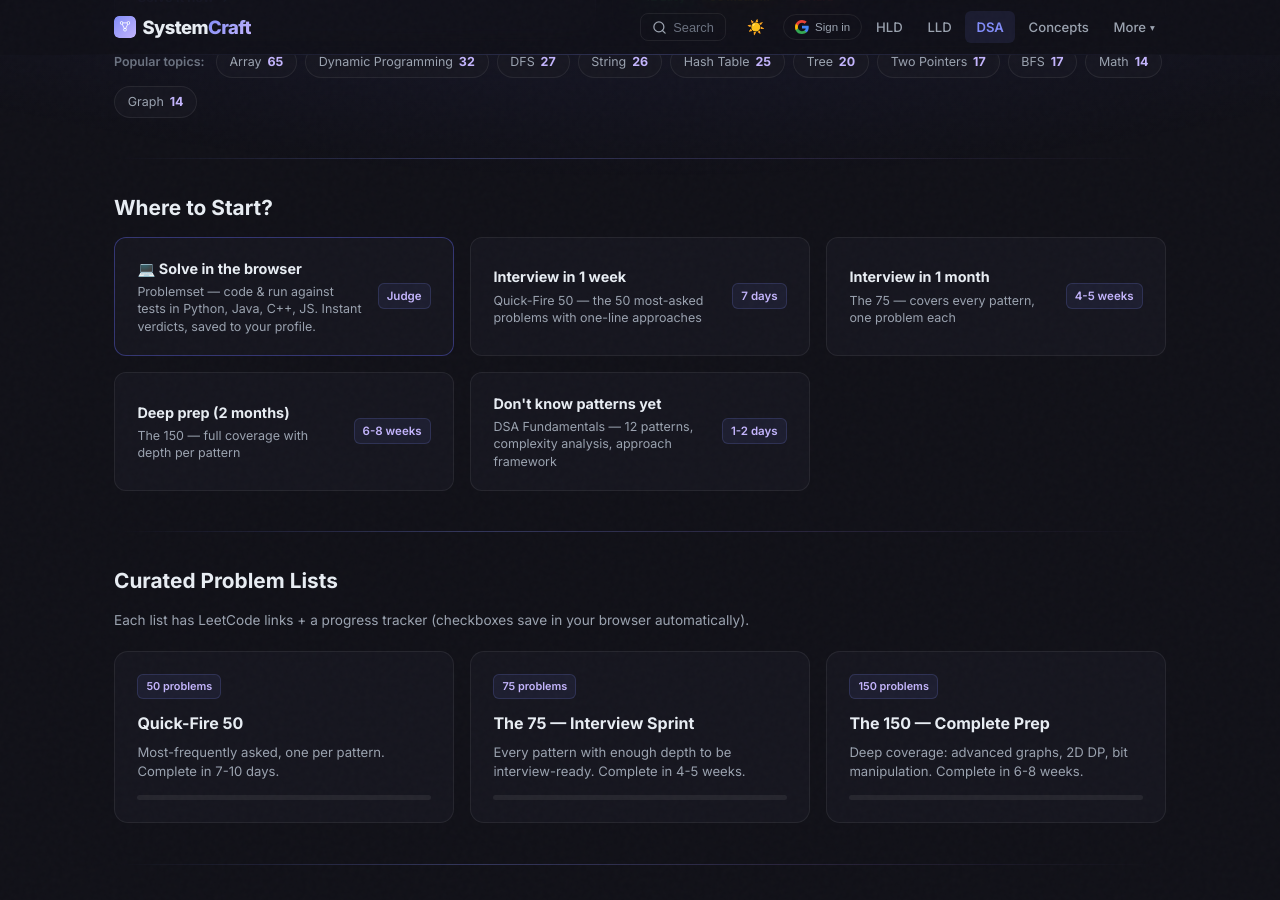
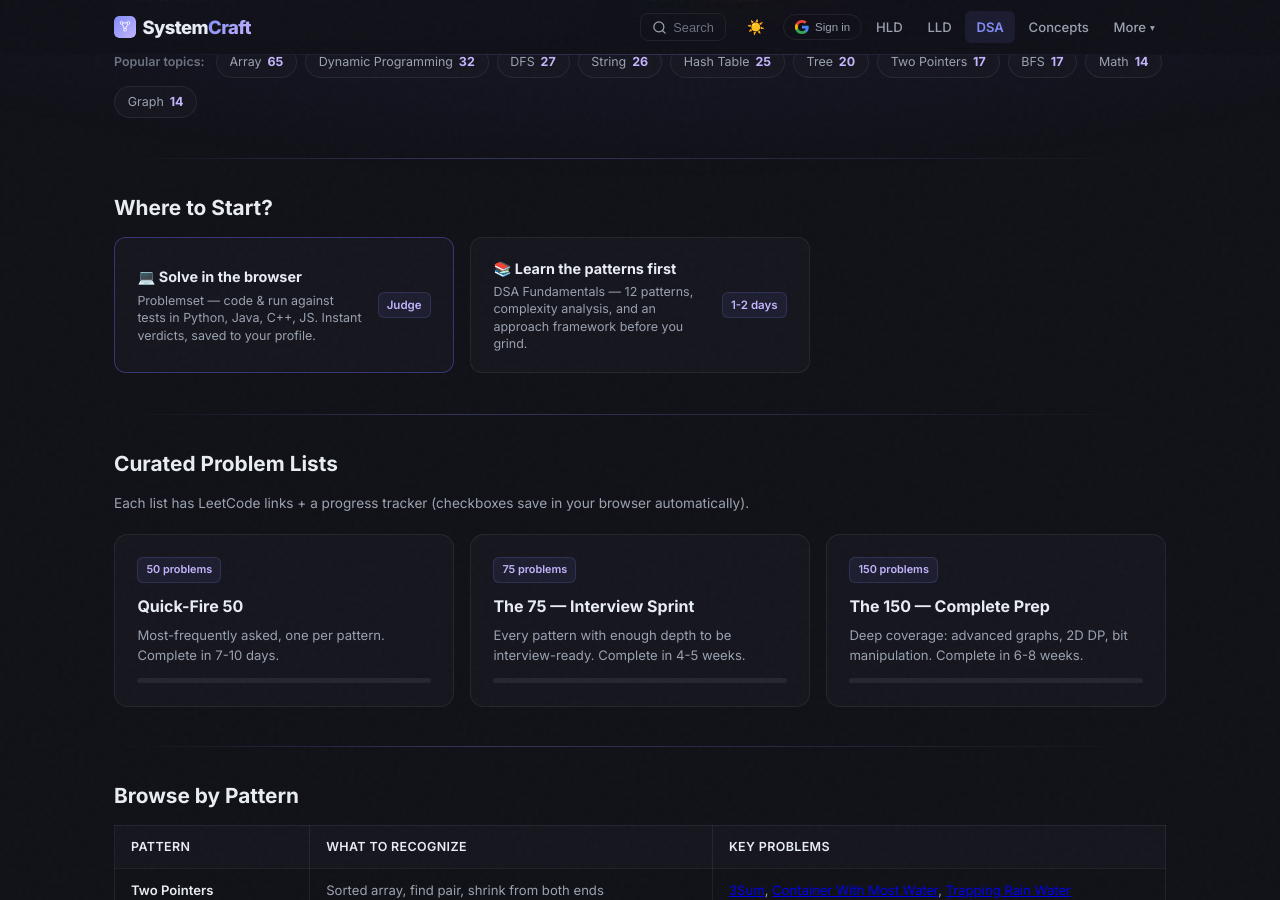
Before and after one commit to iluzn/HLD-Designs, a Jekyll site: the page built from pages/dsa.html, in a window 1280 px wide and 900 px high, scrolled down 634 px. Built offline with Jekyll 4.4.1, drawn with Linux system fonts in a browser that asks for light colours; comment, search, counter and statistics services are not loaded.

Commit message:
fix(dsa): Remove duplicated curated lists from Where to Start
Quick-Fire 50, The 75, and The 150 appeared both in Where to Start and
Curated Problem Lists. Keep them only in Curated Problem Lists (which has
timelines and progress bars) and reduce Where to Start to the two
distinct entry points: solve in the browser vs learn patterns first.

```diff
--- a/pages/dsa.html
+++ b/pages/dsa.html
@@ -94,31 +94,10 @@ permalink: /dsa/
             </div>
             <div class="start-card-time">Judge</div>
         </a>
-        <a class="start-card" href="/cheatsheet">
-            <div class="start-card-body">
-                <strong>Interview in 1 week</strong>
-                <p>Quick-Fire 50 — the 50 most-asked problems with one-line approaches</p>
-            </div>
-            <div class="start-card-time">7 days</div>
-        </a>
-        <a class="start-card" href="/the-75">
-            <div class="start-card-body">
-                <strong>Interview in 1 month</strong>
-                <p>The 75 — covers every pattern, one problem each</p>
-            </div>
-            <div class="start-card-time">4-5 weeks</div>
-        </a>
-        <a class="start-card" href="/the-150">
-            <div class="start-card-body">
-                <strong>Deep prep (2 months)</strong>
-                <p>The 150 — full coverage with depth per pattern</p>
-            </div>
-            <div class="start-card-time">6-8 weeks</div>
-        </a>
         <a class="start-card" href="/dsa-fundamentals">
             <div class="start-card-body">
-                <strong>Don't know patterns yet</strong>
-                <p>DSA Fundamentals — 12 patterns, complexity analysis, approach framework</p>
+                <strong>📚 Learn the patterns first</strong>
+                <p>DSA Fundamentals — 12 patterns, complexity analysis, and an approach framework before you grind.</p>
             </div>
             <div class="start-card-time">1-2 days</div>
         </a>
```
